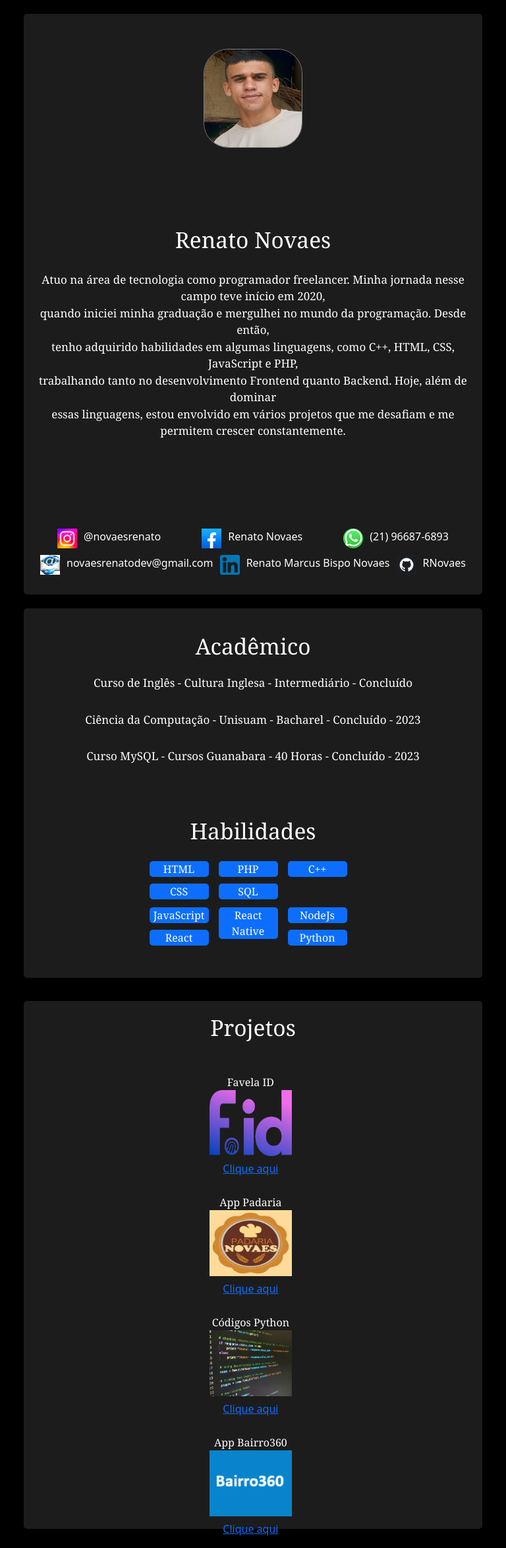
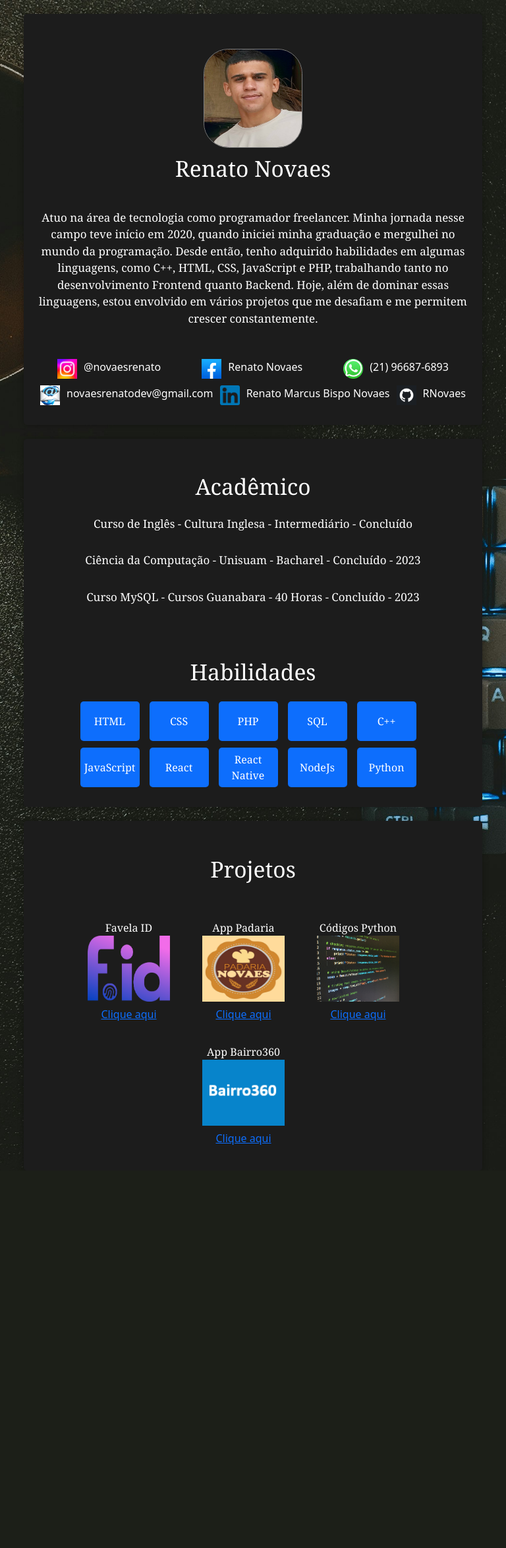
Before and after one commit to RNovaes/portfolio, a PHP site: page / in a window 768 px wide. Shown: the whole page at 66% size. After the commit the page ends 1769 px from the top, so only its background shows below. Run offline with PHP 8.4, Linux system fonts and the light colour scheme.

Commit message:
Atualização de responsividades

```diff
--- a/index.css
+++ b/index.css
@@ -1,16 +1,18 @@
 body {
-    margin: 0;
+    /* margin: 0;
     padding: 0;
-    height: 100%;
-}
-
-.back {
     background-image: url('imagens/backPortfolio.jpg');
     background-size: cover;
     background-position: center;
     background-repeat: no-repeat;
-    height: 100vh;
-    display: flex;
+    height: 100vh; */
+
+    margin: 0;
+    padding: 0;
+    background-image: url(imagens/backPortfolio.jpg);
+    background-position: center;
+    background-repeat: no-repeat;
+    background-size: cover;
 }
 
 #MeusDados {
@@ -189,24 +191,17 @@ body {
     align-items: center;
 }
 
+@media only screen and (max-width: 480px) {
 
-@media (max-width: 800px) {
-
-    body{
-        background-color: black;
-    }
-
-    .back {
-        background-image: none;
-    }
+    /* Estilos específicos para celulares */
 
     #MeusDados {
         display: flex;
         flex-direction: column;
         flex-wrap: nowrap;
-        justify-content: center;
         align-items: center;
-        height: 110%;
+        height: 100%;
+        justify-content: space-around;
     }
 
     .photo {
@@ -215,8 +210,10 @@ body {
 
     .dados {
         display: flex;
-        flex-direction: column;
-        justify-content: center;
+        flex-direction: row;
+        flex-wrap: wrap;
+        align-content: center;
+        height: 50%;
     }
 
     .textoDados {
@@ -236,12 +233,11 @@ body {
         display: flex;
         flex-direction: column;
         flex-wrap: nowrap;
-        justify-content: center;
-        align-items: center;
     }
 
-    .dadosAcademicos{
+    .dadosAcademicos {
         margin-bottom: 5%;
+        margin-top: 5%;
     }
 
     .formacao {
@@ -262,18 +258,206 @@ body {
         justify-content: flex-start;
     }
 
-    #Projetos{
-        height: 100%;
+    #Projetos {
+        height: 60%;
+    }
+
+    .fonteProjetos {
         margin-top: 5%;
     }
 
     .projetos {
         display: flex;
+        flex-direction: row;
+        flex-wrap: wrap;
+        justify-content: center;
+        margin-top: 5%;
+    }
+}
+
+@media only screen and (min-width: 481px) and (max-width: 768px) {
+
+    /* Estilos específicos para tablets */
+
+    #MeusDados {
+        display: flex;
         flex-direction: column;
+        flex-wrap: nowrap;
+        align-items: center;
+        height: 100%;
+        justify-content: space-around;
+    }
+
+    .photo {
+        margin-top: 5%;
+    }
+
+    .dados {
+        display: flex;
+        flex-direction: row;
+        flex-wrap: wrap;
+        align-content: center;
+        height: 50%;
+    }
+
+    .textoNome{
+        margin-top: 5%;
+    }
+
+    .textoDados {
+        margin-top: 5%;
+        font-size: 17px;
+    }
+
+    .contatos {
+        display: flex;
+        flex-direction: row;
+        flex-wrap: wrap;
+        justify-content: space-around;
+        margin-top: 5%;
+    }
+
+    #Academico {
+        height: 70%;
+        display: flex;
+        flex-direction: column;
+        flex-wrap: nowrap;
+    }
+
+    .dadosAcademicos {
+        margin-bottom: 5%;
+        margin-top: 5%;
+    }
+
+    .formacao {
+        font-size: 17px;
+    }
+
+    .dadosHabilidades {
+        display: flex;
+        flex-direction: column;
+        margin-top: 5%;
+    }
+
+    .butoes {
+        display: flex;
+        flex-direction: row;
+        height: 70px;
+        flex-wrap: wrap;
+        justify-content: flex-start;
+    }
+
+    #Projetos {
+        height: 60%;
+    }
+
+    .fonteProjetos {
+        margin-top: 5%;
+    }
+
+    .projetos {
+        display: flex;
+        flex-direction: row;
+        flex-wrap: wrap;
         justify-content: center;
         margin-top: 5%;
     }
 
 }
 
-@media (max-width: 600px) {}
+
+@media only screen and (min-width: 769px) and (max-width: 1024px) {
+
+    /* Estilos específicos para notebooks */
+
+    #MeusDados {
+        display: flex;
+        flex-direction: column;
+        flex-wrap: nowrap;
+        align-items: center;
+        height: 100%;
+        justify-content: space-around;
+    }
+
+    .photo {
+        margin-top: 5%;
+    }
+
+    .dados {
+        display: flex;
+        flex-direction: row;
+        flex-wrap: wrap;
+        align-content: center;
+        height: 50%;
+    }
+
+    .textoNome{
+        margin-top: 5%;
+    }
+
+    .textoDados {
+        margin-top: 5%;
+        font-size: 17px;
+    }
+
+    .contatos {
+        display: flex;
+        flex-direction: row;
+        flex-wrap: wrap;
+        justify-content: space-around;
+        margin-top: 5%;
+    }
+
+    #Academico {
+        height: 70%;
+        display: flex;
+        flex-direction: column;
+        flex-wrap: nowrap;
+    }
+
+    .dadosAcademicos {
+        margin-bottom: 5%;
+        margin-top: 5%;
+    }
+
+    .formacao {
+        font-size: 17px;
+    }
+
+    .dadosHabilidades {
+        display: flex;
+        flex-direction: column;
+        margin-top: 5%;
+    }
+
+    .butoes {
+        display: flex;
+        flex-direction: row;
+        height: 70px;
+        flex-wrap: wrap;
+        justify-content: flex-start;
+    }
+
+    #Projetos {
+        height: 60%;
+    }
+
+    .fonteProjetos {
+        margin-top: 5%;
+    }
+
+    .projetos {
+        display: flex;
+        flex-direction: row;
+        flex-wrap: nowrap;
+        justify-content: center;
+        margin-top: 5%;
+    }
+}
+
+/* Telas muito grandes (monitores maiores) */
+@media only screen and (min-width: 1025px) {
+
+    /* Estilos específicos para monitores maiores */
+
+}
--- a/index.php
+++ b/index.php
@@ -14,8 +14,6 @@
 </head>
 
 <body>
-
-    <div class="back">
 
     <div class="container">
 
@@ -44,8 +42,7 @@
             </div>
         </div>
 
-            <div class="modal fade" id="meuModalPadaria" tabindex="-1" aria-labelledby="meuModalLabel"
-                aria-hidden="true">
+        <div class="modal fade" id="meuModalPadaria" tabindex="-1" aria-labelledby="meuModalLabel" aria-hidden="true">
             <div class="modal-dialog">
                 <div class="modal-content">
                     <div class="modal-header">
@@ -144,11 +141,11 @@
                 </div>
 
                 <p class="textoDados">Atuo na área de tecnologia como programador freelancer.
-                        Minha jornada nesse campo teve início em 2020,<br>
+                    Minha jornada nesse campo teve início em 2020,
                     quando iniciei minha graduação e mergulhei no mundo da programação.
-                        Desde então,<br> tenho adquirido habilidades em algumas linguagens,
-                        como C++, HTML, CSS, JavaScript e PHP,<br> trabalhando tanto no
-                        desenvolvimento Frontend quanto Backend. Hoje, além de dominar<br>
+                    Desde então, tenho adquirido habilidades em algumas linguagens,
+                    como C++, HTML, CSS, JavaScript e PHP, trabalhando tanto no
+                    desenvolvimento Frontend quanto Backend. Hoje, além de dominar
                     essas linguagens, estou envolvido em vários projetos
                     que me desafiam e me permitem crescer constantemente.
                 </p>
@@ -254,16 +251,14 @@
                 <div class="favela">
                     <label class="fonteProjetos">Favela ID</label>
                     <img src="imagens/logo-fid.png" class="fotoProjetos">
-                        <button type="button" class="btn btn-link" data-toggle="modal"
-                            data-target="#meuModalFavel">Clique
+                    <button type="button" class="btn btn-link" data-toggle="modal" data-target="#meuModalFavel">Clique
                         aqui</button>
                 </div>
 
                 <div class="favela">
                     <label class="fonteProjetos">App Padaria</label>
                     <img src="imagens/adaptive-icon.png" class="fotoProjetos">
-                        <button type="button" class="btn btn-link" data-toggle="modal"
-                            data-target="#meuModalPadaria">Clique
+                    <button type="button" class="btn btn-link" data-toggle="modal" data-target="#meuModalPadaria">Clique
                         aqui</button>
                 </div>
 
@@ -285,7 +280,6 @@
 
         </div>
     </div>
-    </div>
     <script src="https://code.jquery.com/jquery-3.5.1.slim.min.js"></script>
     <script src="https://cdn.jsdelivr.net/npm/@popperjs/core@2.9.2/dist/umd/popper.min.js"></script>
     <script src="https://stackpath.bootstrapcdn.com/bootstrap/4.5.2/js/bootstrap.min.js"></script>
```
Lines whose indentation alone changed are shown as unchanged.
